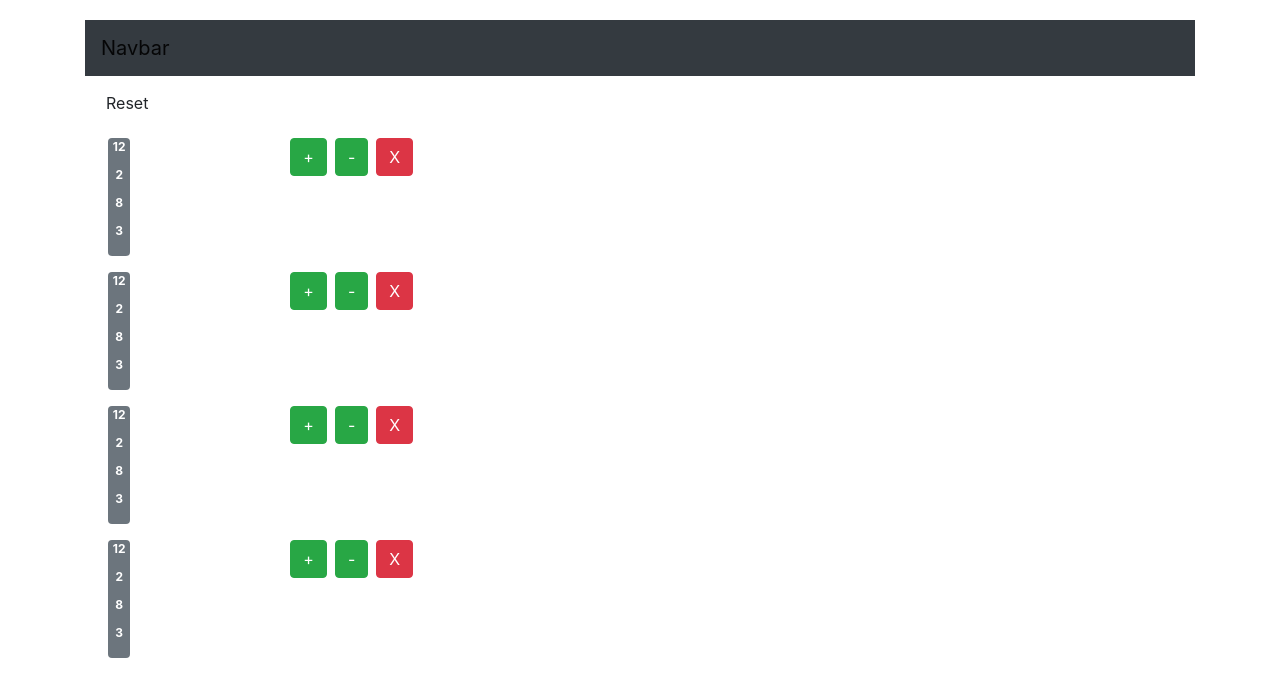
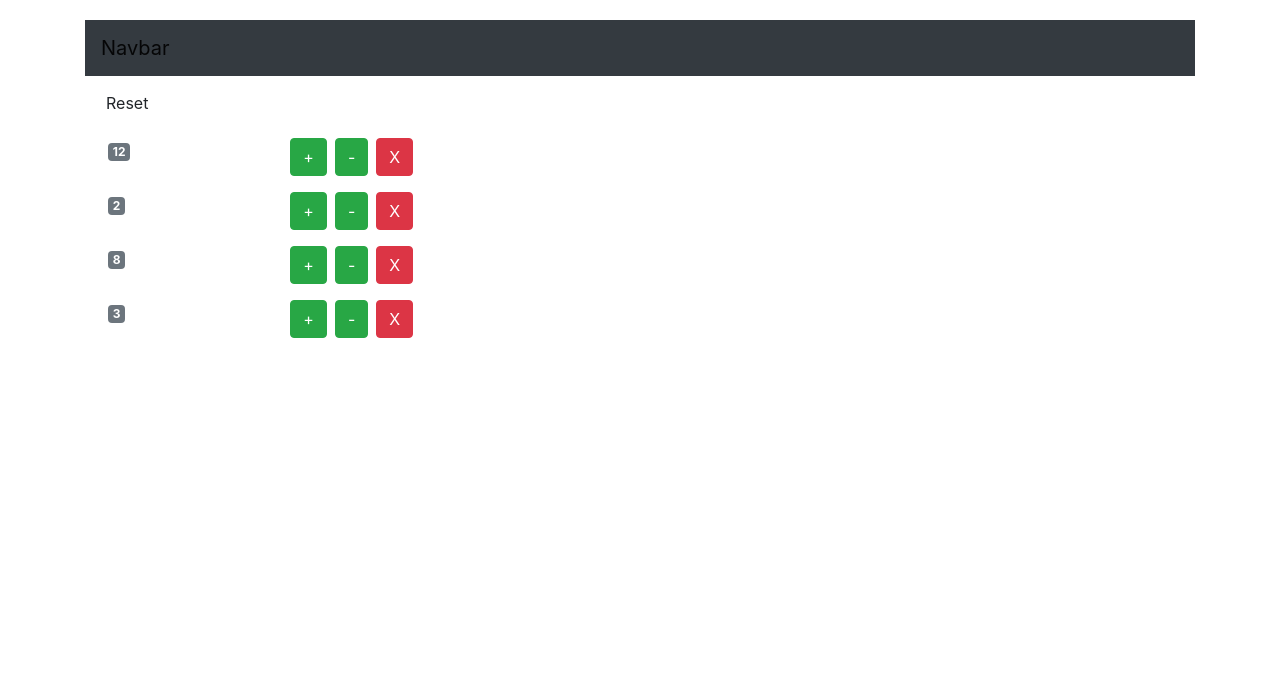
Before and after one commit to PeymanHosseini/react, a React (Create React App) app: page / in a window 1280 px wide. Shown: the top 696 px of the page. Built offline with nearby package versions, Linux system fonts and the light colour scheme.

Commit message:
fixing value section of each row

```diff
--- a/src/App.js
+++ b/src/App.js
@@ -20,7 +20,11 @@ class App extends Component {
           Reset
         </button>
         {this.state.counters.map(counter => (
-          <Counters key={counter.id} countersApp={this.state.counters} />
+          <Counters
+            key={counter.id}
+            countersApp={this.state.counters}
+            value={counter.value}
+          />
         ))}
       </main>
     );
--- a/src/components/counter.jsx
+++ b/src/components/counter.jsx
@@ -8,9 +8,7 @@ class Counter extends Component {
           <div className="row p-2 ">
             <div className="col-sm-2">
               <span className="badge badge-secondary">
-                {this.props.CounterVal.map(count => (
-                  <p> {count.value} </p>
-                ))}
+                {this.props.CounterVal}
               </span>
             </div>
             <div className="col-sm-10">
--- a/src/components/counters.jsx
+++ b/src/components/counters.jsx
@@ -5,7 +5,7 @@ class Counters extends Component {
   render() {
     return (
       <div>
-        <Counter CounterVal={this.props.countersApp} />
+        <Counter CounterVal={this.props.value} />
       </div>
     );
   }
```
